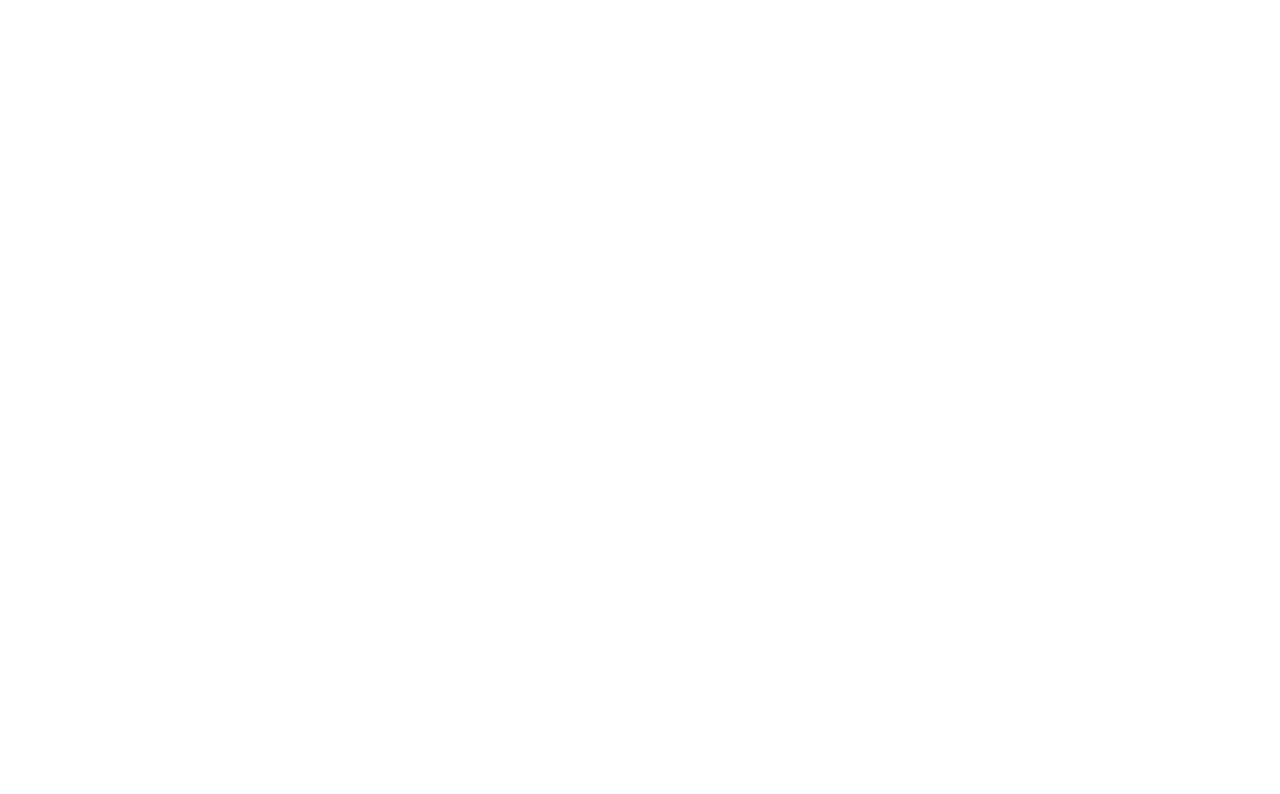
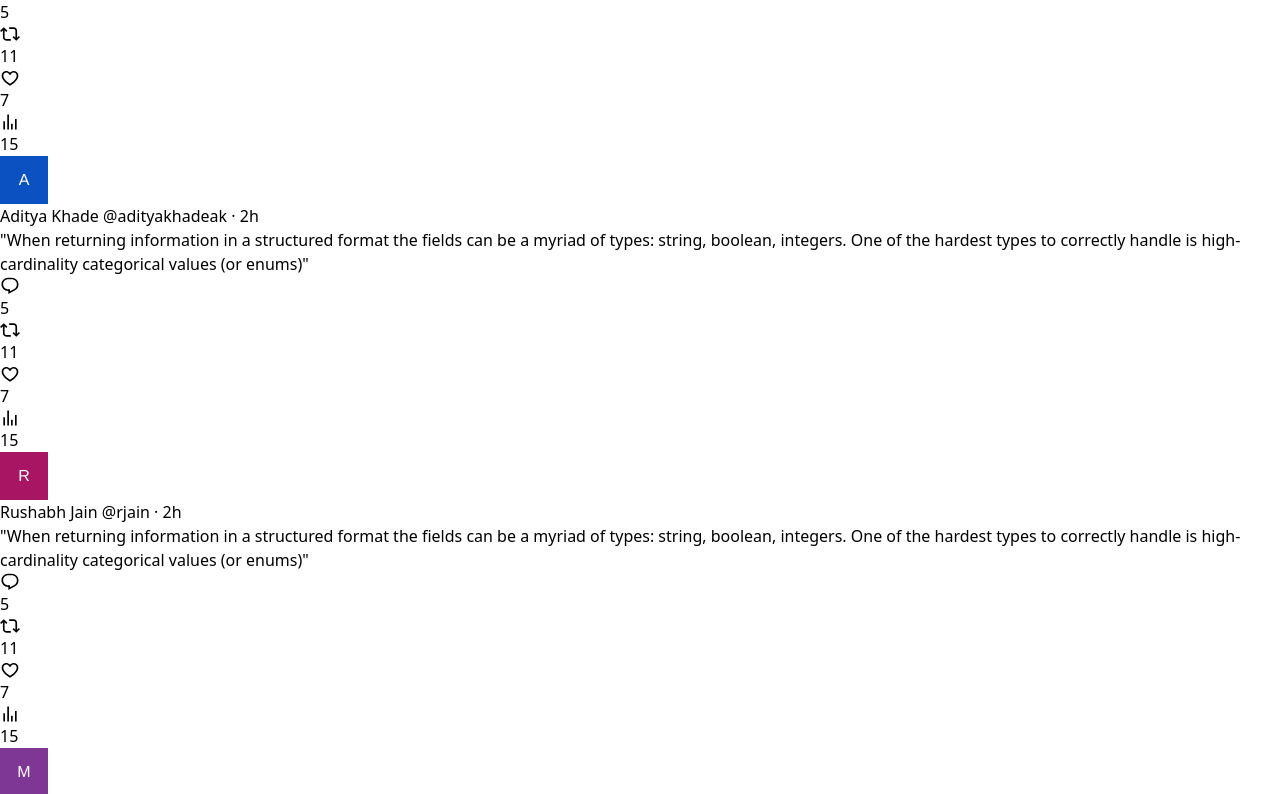
Before and after one commit to AdityaDKale/twitterclone, a React (Vite) app in the folder frontend/twitterclone/: page / in a window 1280 px wide. Shown: the part 1126-1920 px from the top of the page. Before the commit the page ends 1010 px from the top, so only its background shows below. Built offline with nearby package versions, Linux system fonts and the light colour scheme.

Commit message:
Completed feeds for now

```diff
--- a/frontend/twitterclone/src/components/Feed.jsx
+++ b/frontend/twitterclone/src/components/Feed.jsx
@@ -1,5 +1,5 @@
 import React from 'react'
-import {SettingsLight, ImageIcon, GIFIcon, PollIcon, EmojiIcon, ScheduleIcon} from './Media'
+import {SettingsLight, ImageIcon, GIFIcon, PollIcon, EmojiIcon, ScheduleIcon, MessageIcon, RepostIcon, LikeIcon, ViewIcon} from './Media'
 import Avatar from 'react-avatar'
 import TextareaAutosize from 'react-textarea-autosize';
 
@@ -53,13 +53,49 @@
     )
 }
 
+const TweetElements = (props) => {
+    return (
+        <div className='flex w-9 h-9 items-center justify-center rounded-full hover:bg-slate-200 mr-28'>
+            {props.icon} <span className='text-sm'>{props.count}</span>
+        </div>
+    )
+}
+
+const Tweets = ({image, act_name, username, time}) => {
+    return (
+        <div>
+            <div className='flex m-5'>
+                <Avatar name={image} className='rounded-full mr-3' size='3rem'/>
+                <div className='font-sans'>
+                    <span className='font-bold'>{act_name} </span><span className='text-nowrap font-normal text-slate-500'> @{username} · {time}</span>
+                    <div>
+                        "When returning information in a structured format the fields can be a myriad of types: string, boolean, integers. One of the hardest types to correctly handle is high-cardinality categorical values (or enums)"
+                    <div className='flex mt-5'>
+                        <TweetElements icon={<MessageIcon className='fill-slate-500'/>} count={5}/>
+                        <TweetElements icon={<RepostIcon className='fill-slate-500'/>} count={11}/>
+                        <TweetElements icon={<LikeIcon className='fill-slate-500'/>} count={7}/>
+                        <TweetElements icon={<ViewIcon className='fill-slate-500'/>} count={15}/>
+                    </div>
+                    </div>
+                </div>
+            </div>
+            <div className='border-b border-slate-200 mt-5'></div>
+        </div>
+    )
+}
+
 const BlueButton = ({text}) => <button className='h-9 bg-sky-500 hover:bg-sky-600 rounded-full mr-12 w-20 text-white text-base font-bold'> {text} </button>
 
 const Feed = () => {
     return (
-        <div className='w-[80%]'>
+        <div className='w-[80%] h-full max-h-screen overflow-y-auto flex flex-col flex-grow'>
             <TopButtons />
             <InputTweet image={'AK'} />
+            <Tweets image={'AK'} act_name="Aditya Kale" username='adityadkale' time={"2h"}/>
+            <Tweets image={'AKH'} act_name="Aditya Khade" username='adityakhadeak' time={"2h"}/>
+            <Tweets image={'RJAIN'} act_name="Rushabh Jain" username='rjain' time={"2h"}/>
+            <Tweets image={'MM'} act_name="Mayur Mane" username='mayur' time={"2h"}/>
+            <Tweets image={'AK'} act_name="Aditya Kale" username='adityadkale' time={"2h"}/>
         </div>
     )
 }
--- a/frontend/twitterclone/src/components/Media.jsx
+++ b/frontend/twitterclone/src/components/Media.jsx
@@ -169,7 +169,31 @@
     </svg>)
 }
 
+const MessageIcon = (props) => {
+    return (<svg viewBox='0 0 24 24' width={'1.25rem'} height={'1.25rem'} {...props}>
+    <path d='M1.751 10c0-4.42 3.584-8 8.005-8h4.366c4.49 0 8.129 3.64 8.129 8.13 0 2.96-1.607 5.68-4.196 7.11l-8.054 4.46v-3.69h-.067c-4.49.1-8.183-3.51-8.183-8.01zm8.005-6c-3.317 0-6.005 2.69-6.005 6 0 3.37 2.77 6.08 6.138 6.01l.351-.01h1.761v2.3l5.087-2.81c1.951-1.08 3.163-3.13 3.163-5.36 0-3.39-2.744-6.13-6.129-6.13H9.756z'/>
+    </svg>)
+}
+
+const RepostIcon = (props) => {
+    return (<svg viewBox='0 0 24 24' width={'1.25rem'} height={'1.25rem'} {...props}>
+    <path d='M4.5 3.88l4.432 4.14-1.364 1.46L5.5 7.55V16c0 1.1.896 2 2 2H13v2H7.5c-2.209 0-4-1.79-4-4V7.55L1.432 9.48.068 8.02 4.5 3.88zM16.5 6H11V4h5.5c2.209 0 4 1.79 4 4v8.45l2.068-1.93 1.364 1.46-4.432 4.14-4.432-4.14 1.364-1.46 2.068 1.93V8c0-1.1-.896-2-2-2z'/>
+    </svg>)
+}
+
+const LikeIcon = (props) => {
+    return (<svg viewBox='0 0 24 24' width={'1.25rem'} height={'1.25rem'} {...props}>
+    <path d='M16.697 5.5c-1.222-.06-2.679.51-3.89 2.16l-.805 1.09-.806-1.09C9.984 6.01 8.526 5.44 7.304 5.5c-1.243.07-2.349.78-2.91 1.91-.552 1.12-.633 2.78.479 4.82 1.074 1.97 3.257 4.27 7.129 6.61 3.87-2.34 6.052-4.64 7.126-6.61 1.111-2.04 1.03-3.7.477-4.82-.561-1.13-1.666-1.84-2.908-1.91zm4.187 7.69c-1.351 2.48-4.001 5.12-8.379 7.67l-.503.3-.504-.3c-4.379-2.55-7.029-5.19-8.382-7.67-1.36-2.5-1.41-4.86-.514-6.67.887-1.79 2.647-2.91 4.601-3.01 1.651-.09 3.368.56 4.798 2.01 1.429-1.45 3.146-2.1 4.796-2.01 1.954.1 3.714 1.22 4.601 3.01.896 1.81.846 4.17-.514 6.67z'/>
+    </svg>)
+}
+
+const ViewIcon = (props) => {
+    return (<svg viewBox='0 0 24 24' width={'1.25rem'} height={'1.25rem'} {...props}>
+    <path d='M8.75 21V3h2v18h-2zM18 21V8.5h2V21h-2zM4 21l.004-10h2L6 21H4zm9.248 0v-7h2v7h-2z'/>
+    </svg>)
+}
 
 
 
-export {LogoLight, HomeLight, ExploreLight, NotificationsLight, MessagesLight, GrokLight, ListsLight, ProfileLight, MoreLight, BreadCrumb , BookmarksLight, CommunityLight, SettingsLight, ImageIcon, GIFIcon, PollIcon, EmojiIcon, ScheduleIcon}
+
+export {LogoLight, HomeLight, ExploreLight, NotificationsLight, MessagesLight, GrokLight, ListsLight, ProfileLight, MoreLight, BreadCrumb , BookmarksLight, CommunityLight, SettingsLight, ImageIcon, GIFIcon, PollIcon, EmojiIcon, ScheduleIcon, MessageIcon, RepostIcon, LikeIcon, ViewIcon}
```
